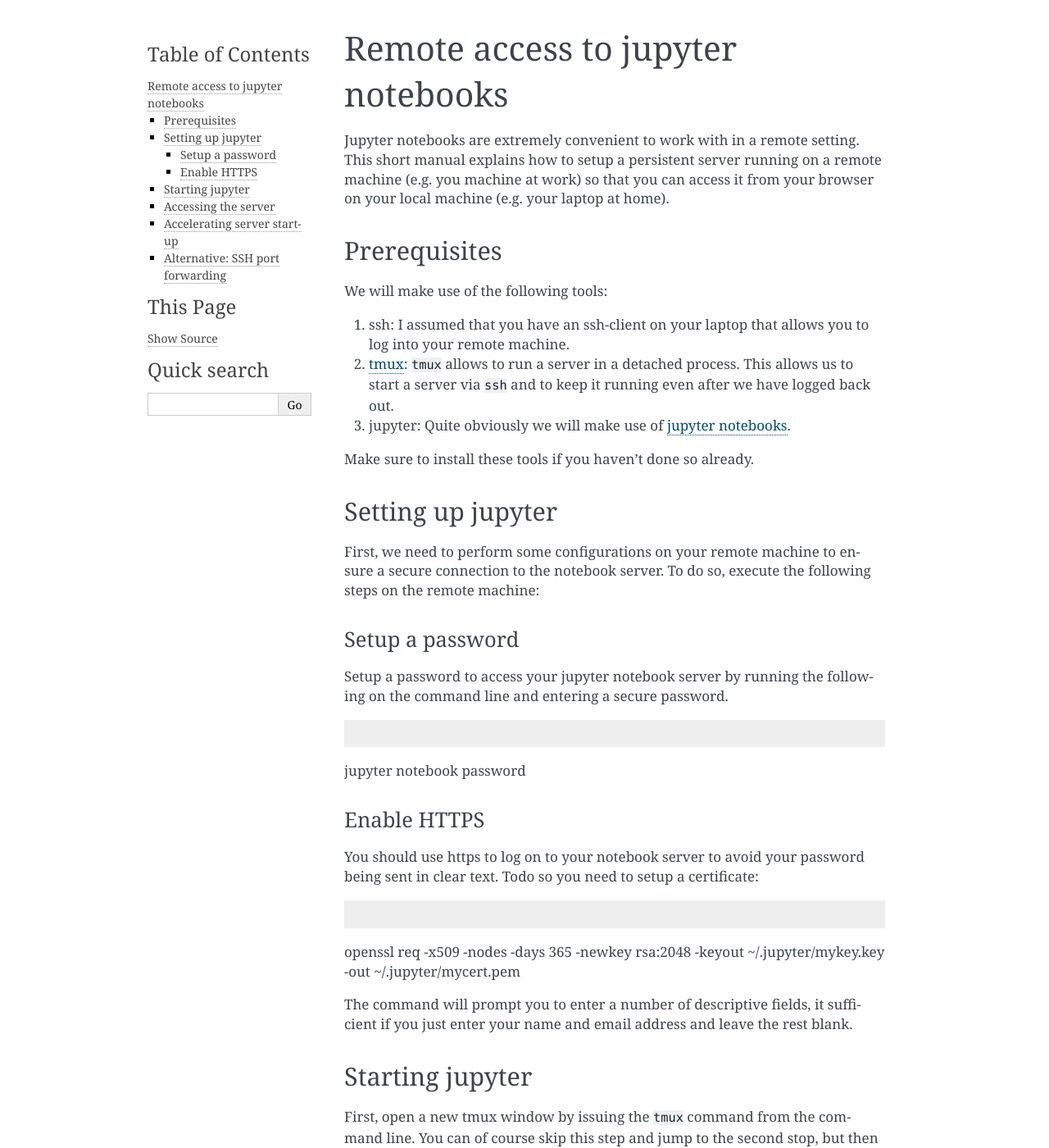
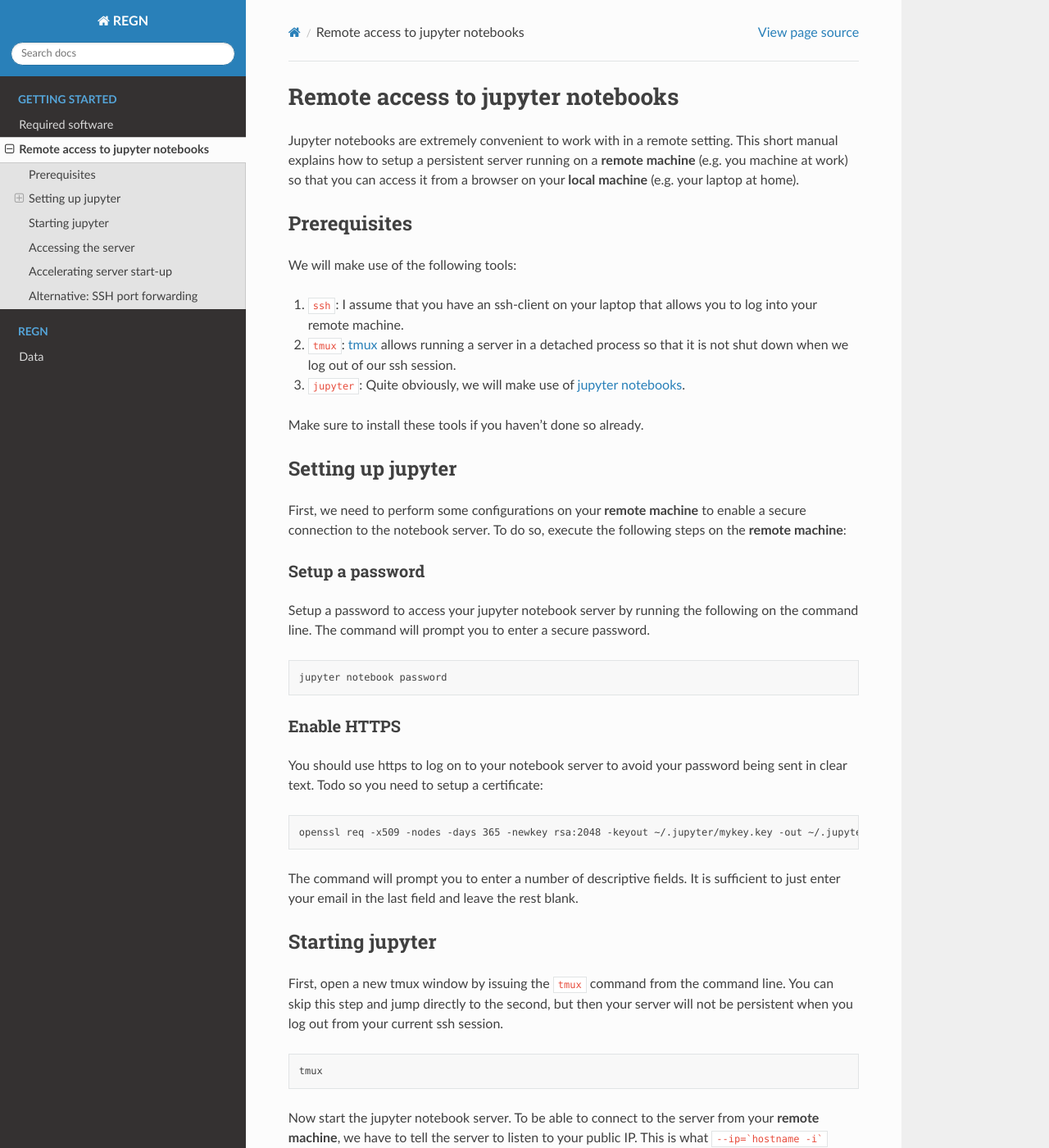
Before and after one commit to SEE-GEO/regn, a Sphinx documentation site: the page built from doc/source/jupyter_notebook.rst, in a window 1280 px wide and 1400 px high. Shown: the whole window at 82% size. Built offline with Sphinx 7.4.7 and the Read the Docs theme 2.0.0, drawn with Linux system fonts in a browser that asks for light colours; some of the changed text lies outside the part shown.

Commit message:
Working on documentation.

```diff
--- a/doc/source/conf.py
+++ b/doc/source/conf.py
@@ -1,3 +1,4 @@
+import sphinx_rtd_theme
 # Configuration file for the Sphinx documentation builder.
 #
 # This file only contains a selection of the most common options. For a full
@@ -17,7 +18,7 @@
 
 # -- Project information -----------------------------------------------------
 
-project = 'regn'
+project = 'REGN'
 copyright = '2020, Simon Pfreundschuh, Inderpreet Kaur, Patrick Eriksson'
 author = 'Simon Pfreundschuh, Inderpreet Kaur, Patrick Eriksson'
 
@@ -31,6 +32,7 @@
 # extensions coming with Sphinx (named 'sphinx.ext.*') or your custom
 # ones.
 extensions = [
+    "sphinx_rtd_theme",
 ]
 
 # Add any paths that contain templates here, relative to this directory.
@@ -47,7 +49,7 @@
 # The theme to use for HTML and HTML Help pages.  See the documentation for
 # a list of builtin themes.
 #
-html_theme = 'alabaster'
+html_theme = 'sphinx_rtd_theme'
 
 # Add any paths that contain custom static files (such as style sheets) here,
 # relative to this directory. They are copied after the builtin static files,
--- a/doc/source/jupyter_notebook.rst
+++ b/doc/source/jupyter_notebook.rst
@@ -12,32 +12,31 @@
 
 We will make use of the following tools:
 
-1. ssh: I assumed that you have an ssh-client on your laptop that
+1. :code:`ssh`: I assume that you have an ssh-client on your laptop that
    allows you to log into your remote machine.
-2. `tmux <https://github.com/tmux/tmux/wiki>`_: :code:`tmux` allows
-   to run a server in a detached process. This allows us to start
-   a server via :code:`ssh` and to keep it running even after we
-   have logged back out.
-3. jupyter: Quite obviously we will make use of `jupyter notebooks <https://jupyter.org/>`_.
+2. :code:`tmux`: `tmux <https://github.com/tmux/tmux/wiki>`_ allows
+   running a server in a detached process so that it is not shut down
+   when we log out of our ssh session.
+3. :code:`jupyter`: Quite obviously, we will make use of `jupyter notebooks <https://jupyter.org/>`_.
 
 Make sure to install these tools if you haven't done so already.
 
 Setting up jupyter
 ------------------
 
-First, we need to perform some configurations on your remote machine to ensure
+First, we need to perform some configurations on your **remote machine** to enable
 a secure connection to the notebook server. To do so, execute the following steps
-on the remote machine:
+on the **remote machine**:
 
 Setup a password
 ^^^^^^^^^^^^^^^^
 
 Setup a password to access your jupyter notebook server by running the following
-on the command line and entering a secure password.
+on the command line. The command will prompt you to enter a secure password.
 
-.. code-block:: bash
+.. code-block:: none
 
-jupyter notebook password
+  jupyter notebook password
 
 Enable HTTPS
 ^^^^^^^^^^^^
@@ -45,54 +44,63 @@
 You should use https to log on to your notebook server to avoid your password
 being sent in clear text. Todo so you need to setup a certificate:
 
-.. code-block:: bash
+.. code-block:: none
 
-openssl req -x509 -nodes -days 365 -newkey rsa:2048 -keyout ~/.jupyter/mykey.key -out ~/.jupyter/mycert.pem
+  openssl req -x509 -nodes -days 365 -newkey rsa:2048 -keyout ~/.jupyter/mykey.key -out ~/.jupyter/mycert.pem
 
-The command will prompt you to enter a number of descriptive fields, it sufficient if
-you just enter your name and email address and leave the rest blank.
+The command will prompt you to enter a number of descriptive fields. It is sufficient to
+just enter your email in the last field and leave the rest blank.
 
 Starting jupyter
 ----------------
 
 First, open a new tmux window by issuing the :code:`tmux` command from the
-command line. You can of course skip this step and jump to the second stop, but
-then your server will be killed when you log out from your ssh session.
+command line. You can skip this step and jump directly to the second, but then
+your server will not be persistent when you log out from your current ssh
+session.
 
 
-.. code-block:: bash
-   tmux
+.. code-block:: none
+
+  tmux
 
 
-Now start the jupyter notebook server and tell it to listen on the public IP of your
-computer and to use the SSL certificate and key created above.
+Now start the jupyter notebook server. To be able to connect to the server from your
+**remote machine**, we have to tell the server to listen to your public IP. This
+is what :code:`--ip=\`hostname -i\`` does. To enable connecting via https, we also
+need to provide paths to the certificate and key files we have created.
 
-.. code-block:: bash
+.. code-block:: none
 
    jupyter notebook --certfile=~/.jupyter/mycert.pem --keyfile ~/.jupyter/mykey.key --ip=`hostname -i`
 
 The server should now start up and print the IP and port it is listening to.
 
-.. code-block::
+.. code-block:: none
 
-[I 16:04:00.182 NotebookApp] The Jupyter Notebook is running at:
-[I 16:04:00.182 NotebookApp] https://<your_computer_name>.rss.chalmers.se:8888/
+  [I 16:04:00.182 NotebookApp] The Jupyter Notebook is running at:
+  [I 16:04:00.182 NotebookApp] https://<your_computer_name>.rss.chalmers.se:8888/
 
 By default the server will listen to port 8888 but if you have other notebooks
 running it will use the next higher one until it finds a free port.
 :code:`<your_computer_name>` is the name of your computer that you use to log on
-also via ssh. Alternatively you can use the public IP address of your
-computer. To find out the public IP of your computer simply run :code:`hostname -i`
+also via ssh. Alternatively you can use the public IP address of your computer.
+You can find out the public IP of your computer by running :code:`hostname -i`
 from the command line.
 
 You can now detach from the tmux window using the key combination
 :code:`CTRL + b` followed by :code:`d`.
 
+.. note::
+
+    After detaching from the :code:`tmux` window, you can list active windows using
+    :code:`tmux ls` and then reattach to one of them using :code:`tmux a -t <window_name>`.
+
 Accessing the server
 --------------------
 
 You can now connect to your jupyter server from the browser running on your
-local computer by navigating :code:`<your_computer_name>.rss.chalmers.se:8888`
+**local computer** by navigating to :code:`<your_computer_name>.rss.chalmers.se:8888`
 in your browser. Your browser will likely print a security warning because we
 had to setup the SSL certificate ourselves, but you can safely ignore it.
 
@@ -102,22 +110,34 @@
 To start up a server with a single command, you can combine the above commands
 into an alias. To do this add the following to your :code:`~/.bashrc` file:
 
-.. code-block:: bash
+.. code-block:: none
 
-alias start_jupyter_server=tmux new-session -d -s jupyter_notebook 'jupyter notebook --certfile=~/.jupyter/mycert.pem --keyfile ~/.jupyter/mykey.key --ip=`hostname -i`'
+  alias start_jupyter_server="tmux new-session -d -s jupyter_notebook 'jupyter notebook --certfile=~/.jupyter/mycert.pem --keyfile ~/.jupyter/mykey.key --ip=`hostname -i`'"
 
 Alternative: SSH port forwarding
 --------------------------------
 
 As an alternative to starting a server listening on the public IP address of
-your computer, you can forward a local port from your remote machine via ssh. For
-example, if you started a server on your remote machine listening on
-:code:`localhost:8889` you can access it by forward port :code:`8888` on your
-laptop to the local port on the remote machine:
+your computer, you can forward a local port from your **remote machine** via
+ssh. For example, if you start a server on your remote machine without the
+:code:`--ip` argument, it will listen on :code:`localhost:8888`. You can access
+the server by forwarding port :code:`8888` from your **remote machine** to your
+local one using an ssh tunnel. The general syntax for ssh port forwarding is:
 
-.. code-block:: bash
-ssh -L 8888:localhost:8889 <your_computer_name>.rss.chalmers.se
+.. code-block::
 
-You can the access the server from your laptop by navigating to
-`localhost:8888 localhost:8888` in your browser. Note that you will have to
+  ssh -L <local_port>:localhost:<remote_port> <your_computer_name>.rss.chalmers.se
+
+For example to forward local port :code:`8888` from your **remote  machine** to port
+:code:`8888` of your laptop:
+
+.. code-block::
+
+  ssh -L 8888:localhost:8888 <remote_ip>
+
+You can then access the server from your laptop by navigating to
+`localhost:8888 localhost:8888` in your browser. You will have to
 keep the ssh connection open as long as you want to access the server.
+Note also that when your notebook server is listening on another port
+than :code:`8888` your will have to adapt the :code:`<remote_port>` argument
+accordingly.
```
Also changed, not shown: other parts of doc/source/jupyter_notebook.rst (+2 -2 lines), doc/source/dependencies.rst (added, +28 -0 lines), doc/source/getting_started.rst (deleted, +0 -27 lines), doc/source/index.rst (+9 -4 lines).
